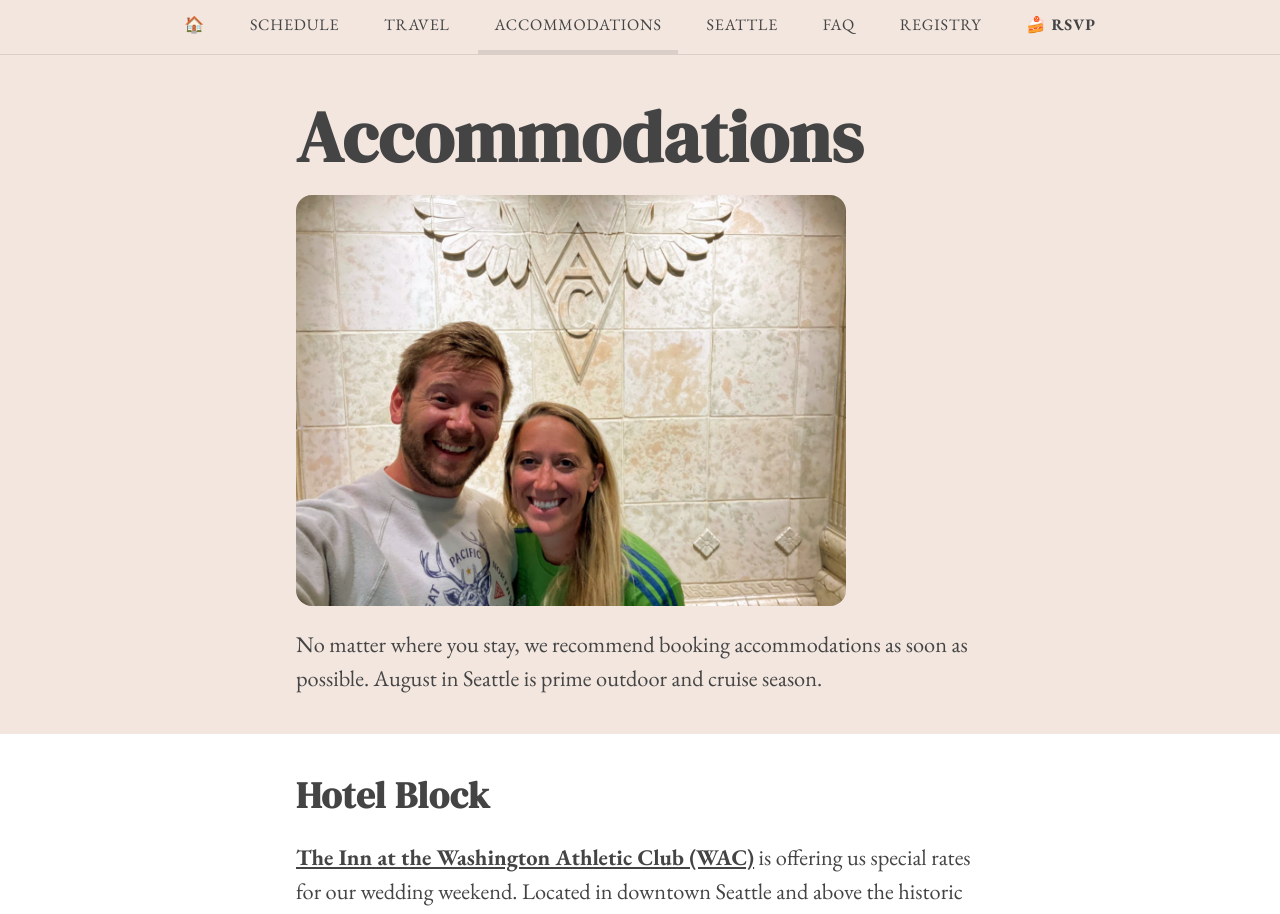
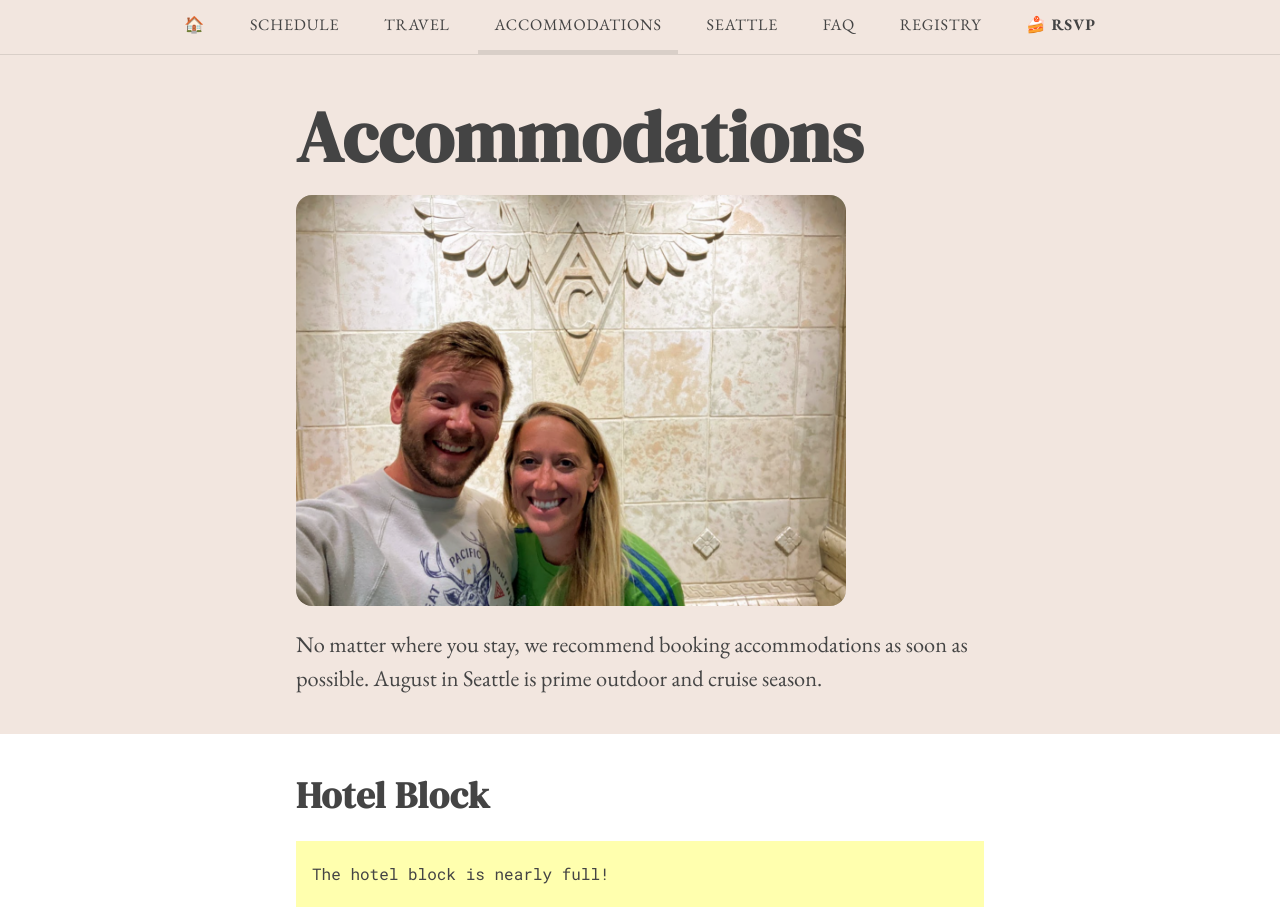
Before and after one commit to mapsam/tksm, a Next.js app: page /accommodations in a window 1280 px wide. Shown: the top 914 px of the page. Built offline with nearby package versions, Linux system fonts and the light colour scheme.

Commit message:
hotel block alert

```diff
--- a/pages/accommodations.tsx
+++ b/pages/accommodations.tsx
@@ -10,6 +10,9 @@ export default function Page() {
       img={accomImage}>
       <Block id="HOTEL-BLOCK">
         <h1>Hotel Block</h1>
+        <p style={{ backgroundColor: '#ffffae', padding: '1rem' }} className="mono">
+          The hotel block is nearly full!
+        </p>
         <p>
           <strong><a href="https://www.wac.net/stay-at-the-inn/reservations/" target="_blank">The Inn at the Washington Athletic Club (WAC)</a></strong> is offering us special rates for our wedding weekend. Located in downtown Seattle and
           above the historic athletic club, you'll have access to beautiful rooms, the spa, and a
```
